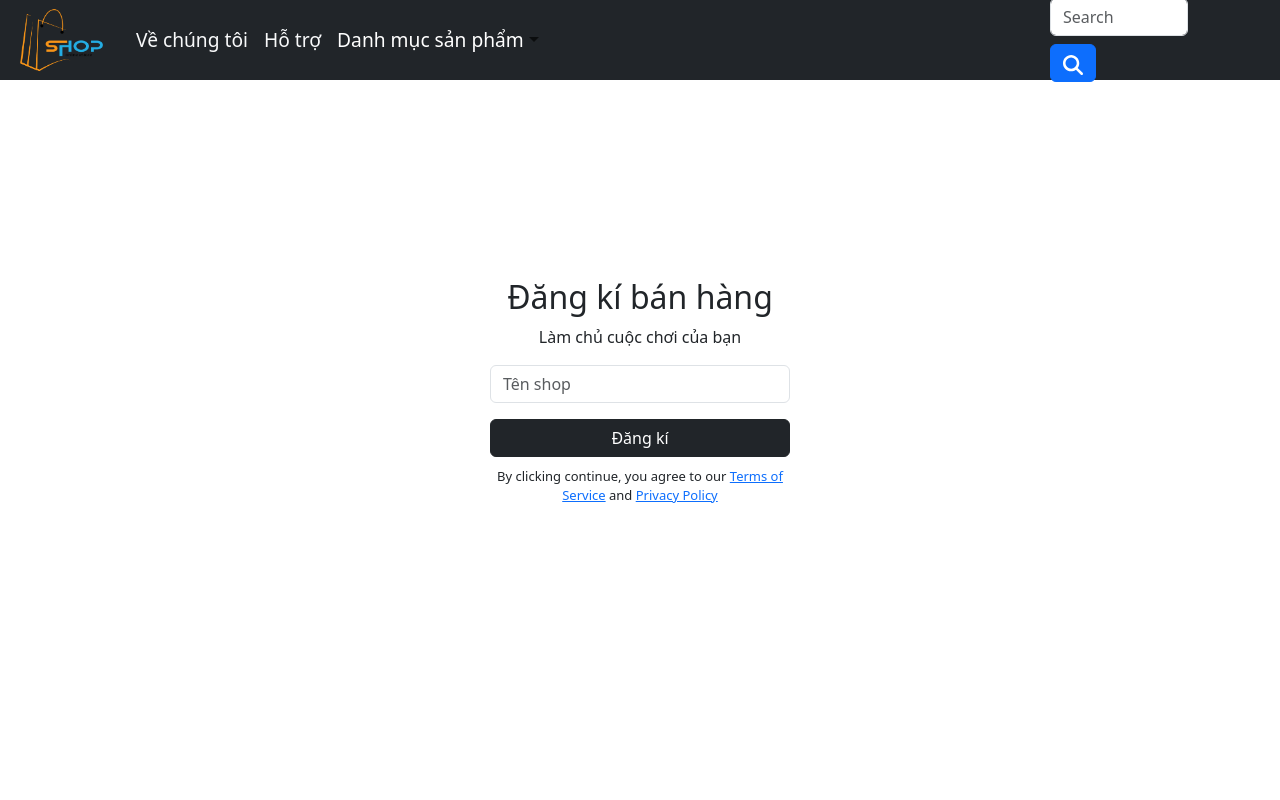
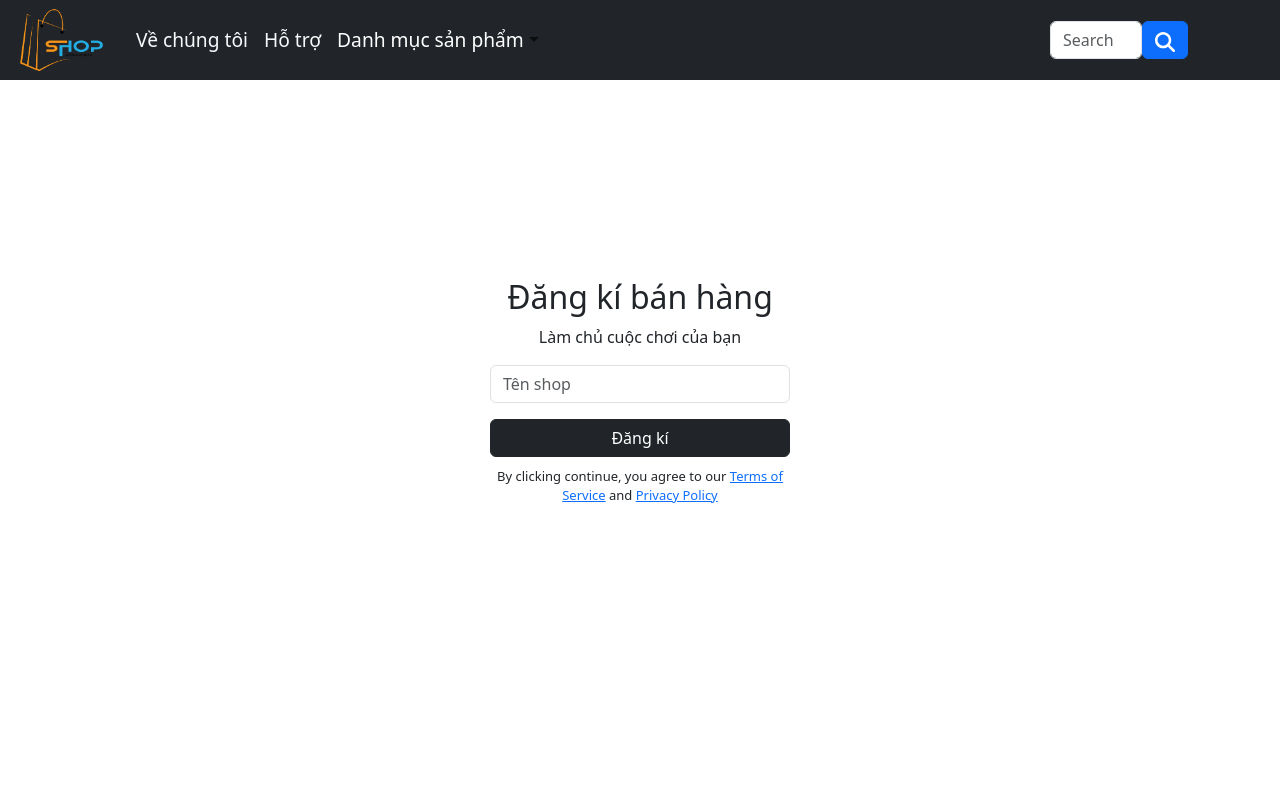
Before and after one commit to MinhBTHE186598/OnlineShop, a React (Create React App) app: page /addSaler in a window 1280 px wide. Shown: the top 800 px of the page. Built offline with nearby package versions, Linux system fonts and the light colour scheme.

Commit message:
sua searchbar cho header

```diff
--- a/src/components/Header.js
+++ b/src/components/Header.js
@@ -34,10 +34,8 @@ function header() {
       </Container>
       <Form inline style={{ marginRight: '5%', width: "15vw" }}>
         <Row>
-          <Col xs="auto" className='p-1' style={{ width: "80%" }}>
+          <Col xs="auto" className='p-1' style={{ width: "80%", display: 'flex' }}>
             <Form.Control type="text" placeholder="Search" />
-          </Col>
-          <Col xs="auto" className='p-1'>
             <Button type="submit"> <FaMagnifyingGlass size={"20px"} /> </Button>
           </Col>
         </Row>
```
